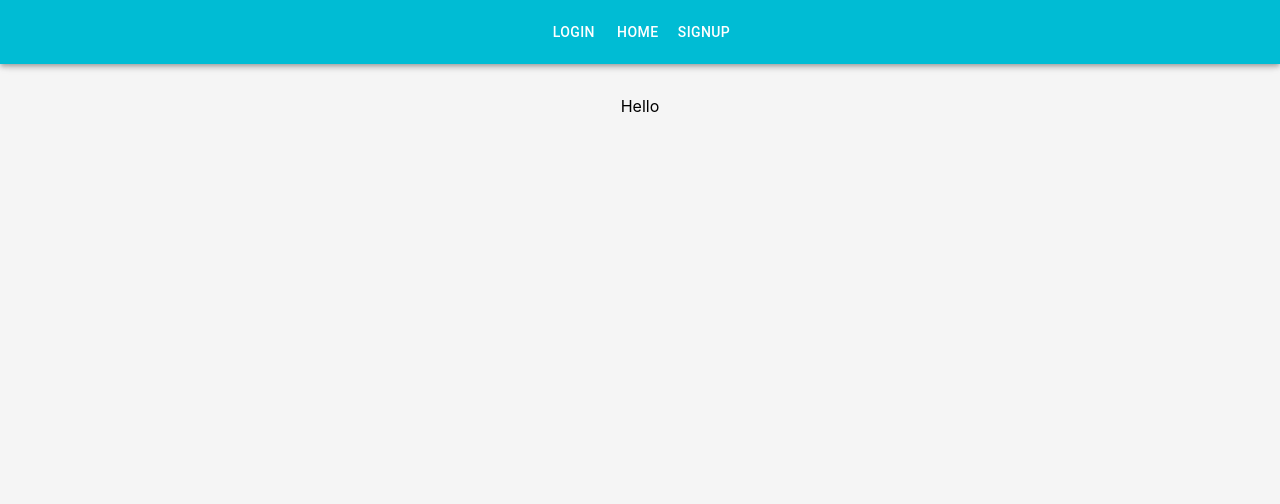
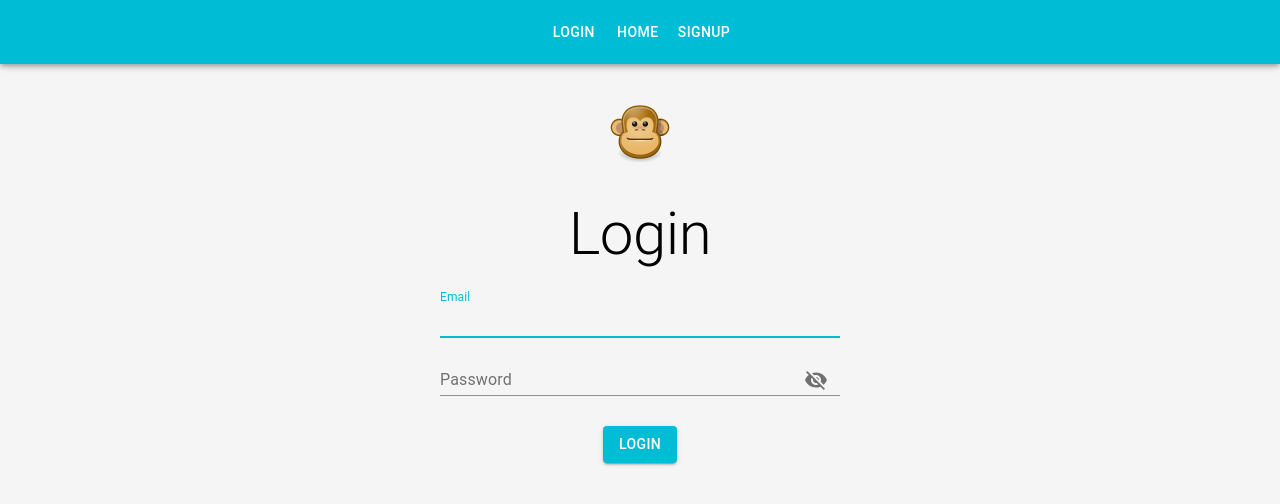
Before and after one commit to JeremiahKoeiman/screamapp, a React (Create React App) app: page /login in a window 1280 px wide. Shown: the top 504 px of the page. Built offline with nearby package versions, Linux system fonts and the light colour scheme.

Commit message:
Login eror

```diff
--- a/package.json
+++ b/package.json
@@ -4,6 +4,7 @@
   "private": true,
   "dependencies": {
     "@material-ui/core": "^4.8.3",
+    "@material-ui/icons": "^4.5.1",
     "axios": "^0.19.1",
     "dayjs": "^1.8.19",
     "react": "^16.12.0",
--- a/src/pages/home.js
+++ b/src/pages/home.js
@@ -13,6 +13,7 @@ function Home() {
     const [state, setState] = useState(initState)
 
     useEffect(() => {
+        return () => {
             axios.get('/screams')
                 .then(res => {
                     setState({
@@ -20,6 +21,7 @@ function Home() {
                     })
                 })
                 .catch(err => console.log(err))
+        }
     }, [])
 
     let recentScreamsMarkup = state.screams ?
--- a/src/pages/login.js
+++ b/src/pages/login.js
@@ -1,25 +1,139 @@
-import React from 'react';
-import PropTypes from 'prop-types'
-
+import React, {useState} from 'react';
+import PropTypes from 'prop-types';
+import Monkey from '../images/monkey.png'
+import axios from 'axios'
 // MUI stuff
 import withStyles from "@material-ui/core/styles/withStyles";
 import TextField from "@material-ui/core/TextField";
 import Grid from "@material-ui/core/Grid";
+import Typography from "@material-ui/core/Typography";
+import FormControl from "@material-ui/core/FormControl";
+import InputLabel from "@material-ui/core/InputLabel";
+import Input from "@material-ui/core/Input";
+import InputAdornment from "@material-ui/core/InputAdornment";
+import IconButton from "@material-ui/core/IconButton";
+import Button from "@material-ui/core/Button";
+import Visibility from "@material-ui/icons/Visibility"
+import VisibilityOff from "@material-ui/icons/VisibilityOff"
 
 const styles = {
     form: {
         textAlign: 'center'
+    },
+    image: {
+        margin: '20px auto',
+    },
+    pageTitle: {
+        margin: '10px auto',
+    },
+    textField: {
+        margin: '10px auto',
+    },
+    button: {
+        marginTop: 20
     }
 }
 
 function Login(props) {
 
-    const { classes } = props
+    const [state, setState] = useState({
+        loading: false,
+        errors: {},
+        password: '',
+        showPassword: false,
+        email: ''
+    })
+
+    function handleClickShowPassword() {
+        setState({...state, showPassword: !state.showPassword})
+    }
+
+    function handleMouseDownPassword(e) {
+        e.preventDefault()
+    }
+
+    function handleChange(e) {
+        setState({...state, [e.target.name]: e.target.value})
+    }
+
+    function handleSubmit(e) {
+        //console.log(state) errors obj is empty
+        e.preventDefault()
+        setState({
+            loading: true
+        })
+        const userData = {
+            email: state.email,
+            password: state.password
+        }
+        axios.post('login', userData)
+            .then(res => {
+                console.log(state)
+                //console.log(res.data)
+                setState({
+                    ...state,
+                    loading: false
+                })
+                // Redirect to homepage if login successful
+                props.history.push('/')
+            })
+            .catch(err => {
+                console.log(err)
+                setState({
+                    errors: err.response.data,
+                    loading: false
+                })
+            })
+    }
+
+    const {classes} = props
+    const {errors, loading} = state
+
     return (
         <Grid container className={classes.form}>
             <Grid item sm/>
             <Grid item sm>
-                <p>Hello</p>
+                <img src={Monkey} alt="Monkey image" className={classes.image}/>
+                <Typography variant={"h2"} className={classes.pageTitle}>Login</Typography>
+                <form noValidate onSubmit={handleSubmit}>
+                    <TextField
+                        name={"email"}
+                        label={"Email"}
+                        className={classes.textField}
+                        //helperText={errors.email}
+                        // error={errors.email ? true : false}
+                        value={state.email}
+                        onChange={handleChange}
+                        fullWidth
+                        autoFocus={true}
+                    />
+                    <FormControl fullWidth>
+                        <InputLabel htmlFor={"password"}>Password</InputLabel>
+                        <Input
+                            className={classes.textField}
+                            id={"password"}
+                            type={state.showPassword ? 'text' : 'password'}
+                            value={state.password}
+                            name={"password"}
+                            fullWidth
+                            onChange={handleChange}
+                            endAdornment={
+                                <InputAdornment position={"end"}>
+                                    <IconButton
+                                        aria-label={"toggle password visibility"}
+                                        onClick={handleClickShowPassword}
+                                        onMouseDown={handleMouseDownPassword}
+                                    >
+                                        {state.showPassword ? <Visibility/> : <VisibilityOff/>}
+                                    </IconButton>
+                                </InputAdornment>
+                            }
+                        />
+                    </FormControl>
+
+                    <Button type={"submit"} variant={"contained"} color={"primary"}
+                            className={classes.button}>Login</Button>
+                </form>
             </Grid>
             <Grid item sm/>
         </Grid>
```
Also changed, not shown: src/images/monkey.png (renamed from src/monkey.png), 1 other file (tests, documents, lock files or other folders). Lines whose indentation alone changed are shown as unchanged.
